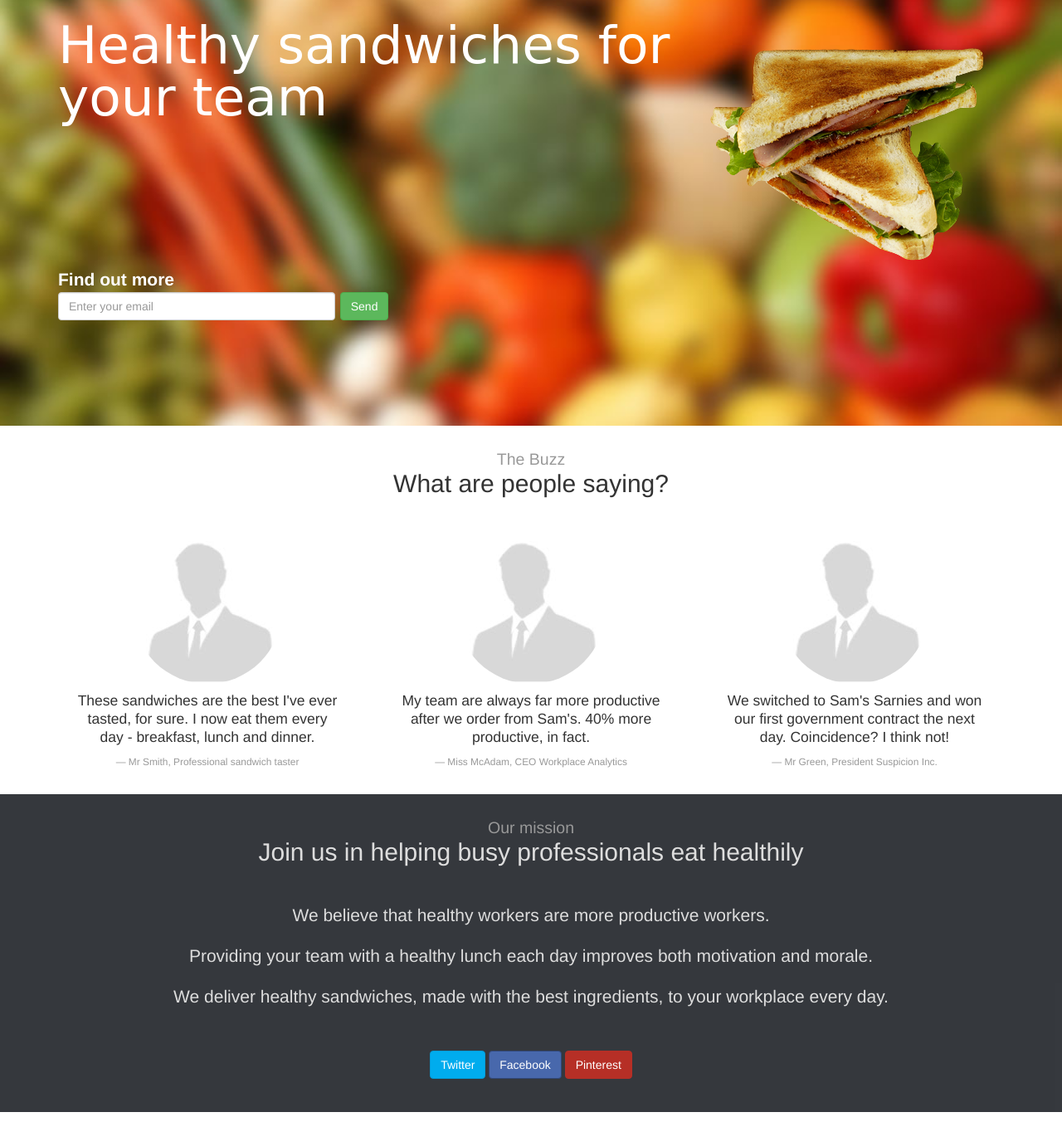
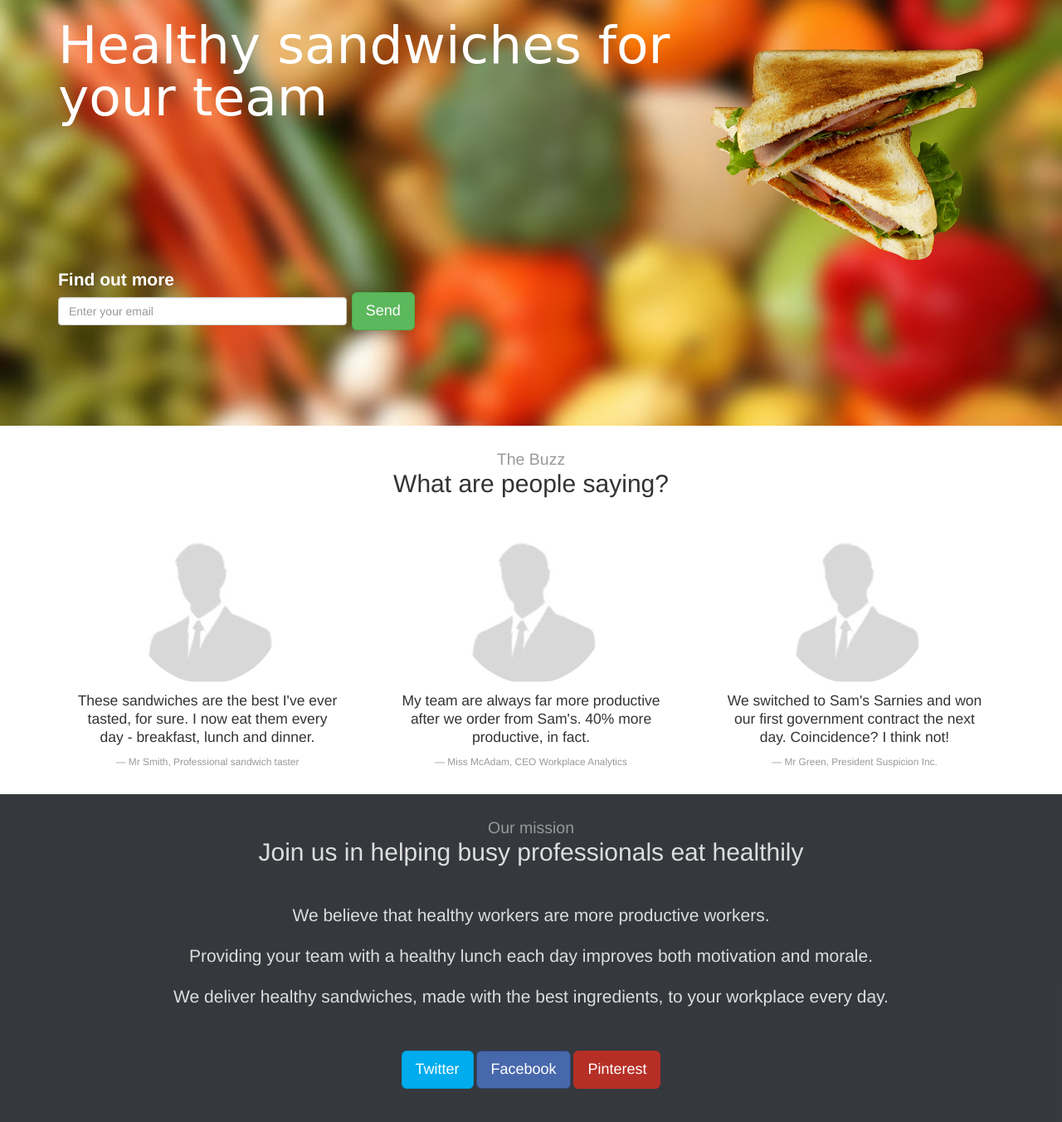
Before and after one commit to code61/bootstrap_exercise, a plain HTML site: page index.html in a window 1280 px wide. Shown: the part 87-1439 px from the top of the page at 83% size. Drawn offline with nearby package versions, Linux system fonts and the light colour scheme; a web font is replaced by a local one.

Commit message:
Correct btn-large to btn-lg

```diff
--- a/index.html
+++ b/index.html
@@ -55,7 +55,7 @@
             <div class="form-group">
           <label for="email">Find out more</label>
           <input type="text" class='form-control' name="email" placeholder="Enter your email" >
-          <button type="submit" class='btn btn-success'>Send</button>
+          <button type="submit" class='btn btn-lg btn-success'>Send</button>
           </div>
           </form>
     </div>
@@ -101,9 +101,9 @@
     <p class="lead">We deliver healthy sandwiches, made with the best ingredients, to your workplace every day.</p>
 
     <div id='social-buttons'>
-    <button class="btn btn-large btn-twitter">Twitter</button>
-    <button class="btn btn-large btn-facebook">Facebook</button>
-    <button class="btn btn-large btn-pinterest">Pinterest</button>
+    <button class="btn btn-lg btn-twitter">Twitter</button>
+    <button class="btn btn-lg btn-facebook">Facebook</button>
+    <button class="btn btn-lg btn-pinterest">Pinterest</button>
     </div>
   </div>
 
```
